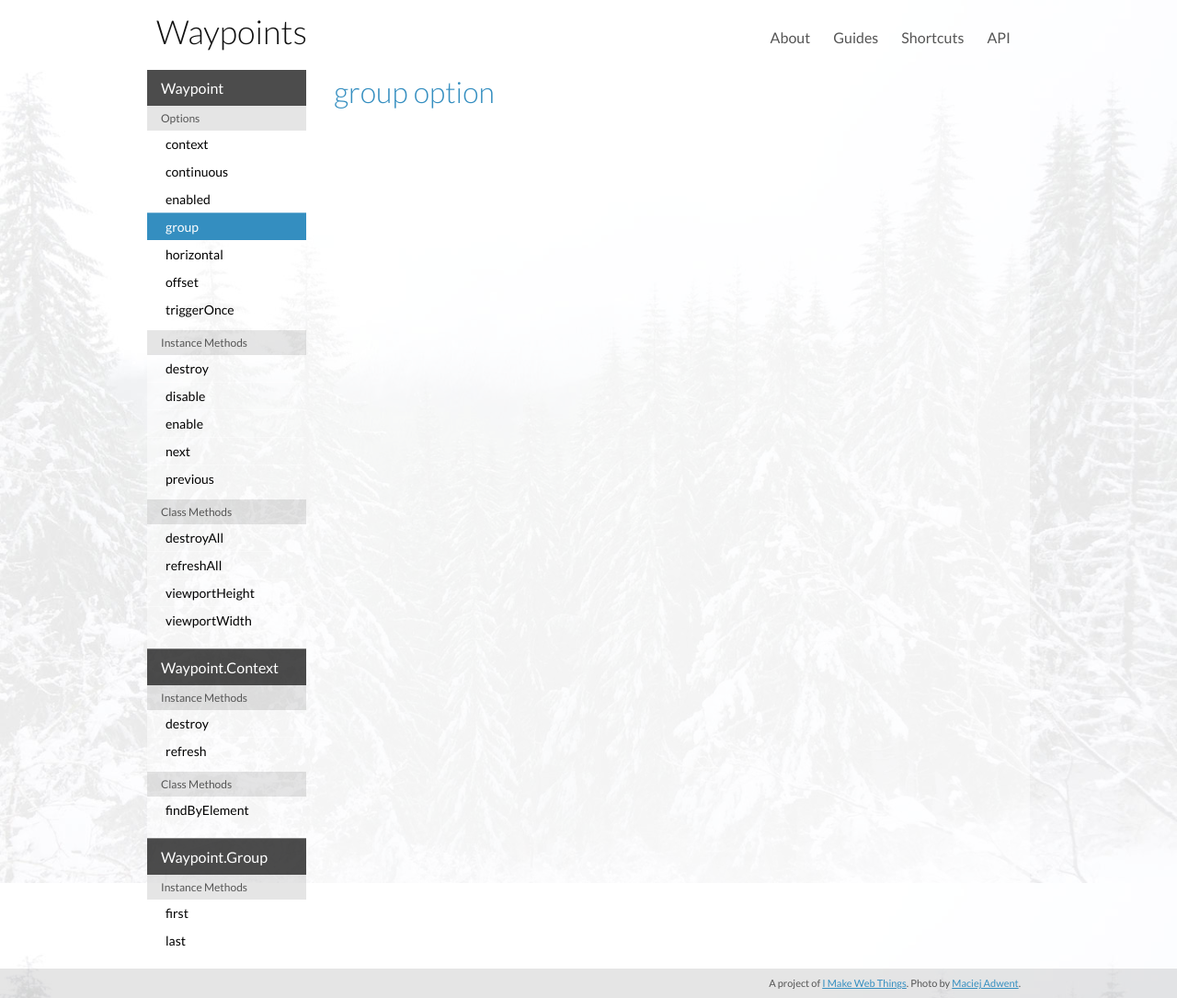
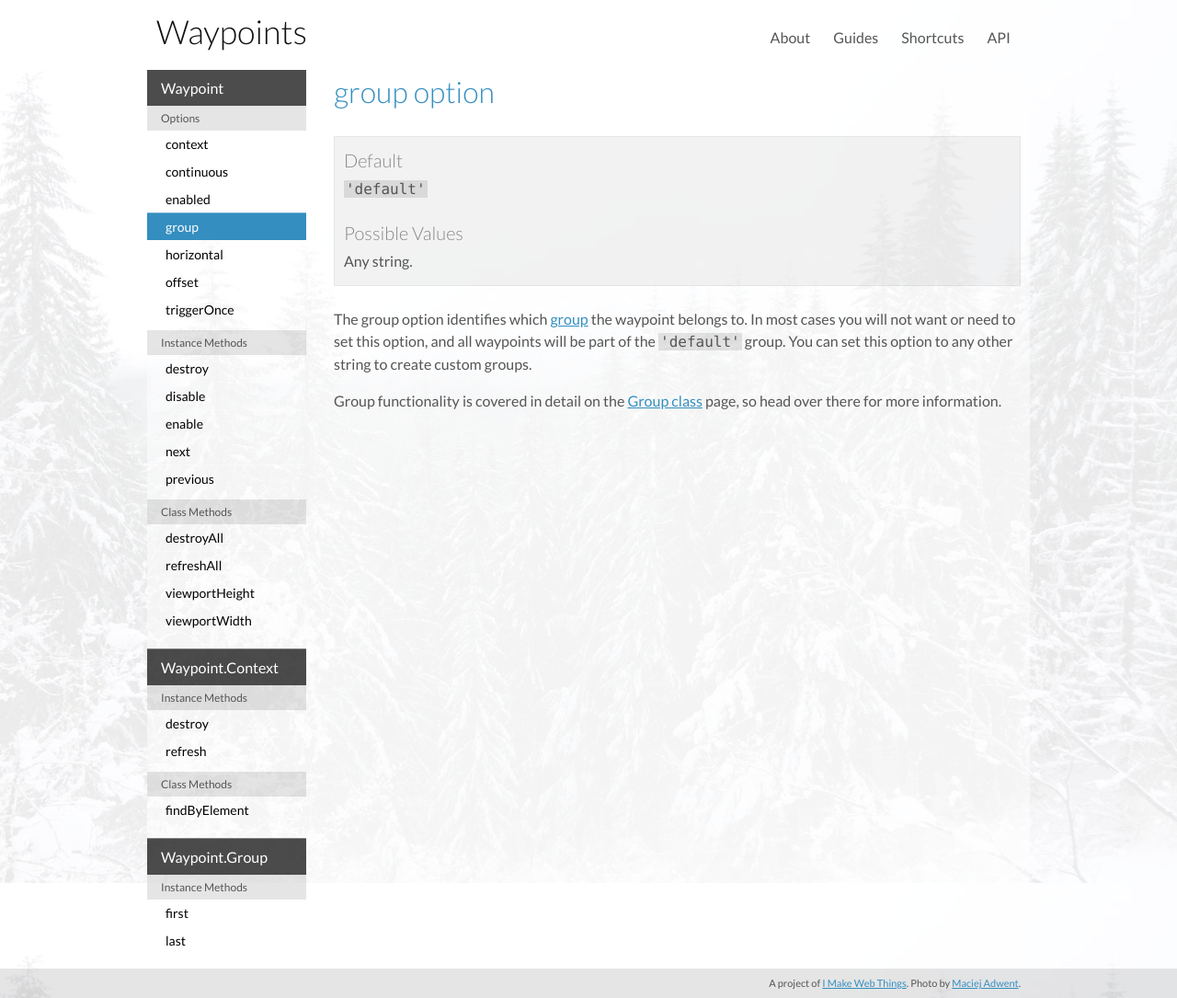
Before and after one commit to imakewebthings/waypoints, a Jekyll site: the page built from api/group-option/index.html, in a window 1280 px wide. Shown: the whole page at 92% size. Built offline with Jekyll 4.4.1, drawn with Linux system fonts in a browser that asks for light colours; nearby versions of some CDN libraries.

Commit message:
group option

```diff
--- a/api/continuous-option/index.html
+++ b/api/continuous-option/index.html
@@ -10,7 +10,7 @@
   <h3>Default</h3>
   <p><code>true</code></p>
   <h3>Possible Values</h3>
-  <p><code>true</code> or <code>false</code></p>
+  <p><code>true</code> or <code>false</code>.</p>
 </div>
 
 <p>The continuous option applies when a single scroll event would trigger multiple waypoints. A common case for this is if you're linking to a page fragment further down the page. In this first example, we have waypoints with continuous set to the default of true. If you click the link to jump past them you'll see they all trigger in order.</p>
--- a/api/enabled-option/index.html
+++ b/api/enabled-option/index.html
@@ -10,7 +10,7 @@
   <h3>Default</h3>
   <p><code>true</code></p>
   <h3>Possible Values</h3>
-  <p><code>true</code> or <code>false</code></p>
+  <p><code>true</code> or <code>false</code>.</p>
 </div>
 
 <p>Setting enabled to false is almost the same as calling <a href="../disable">disable</a> after creation, with one key difference. When a waypoint is created, one of the steps in the process is to check if the waypoint has already been passed in the down direction. If it has, the waypoint handler is immediately triggered. However, if <code>enabled: false</code> is set in the options, even that initial check will not occur. Notice one of the following waypoints triggers on page load, and the other does not.</p>
--- a/api/group-option/index.html
+++ b/api/group-option/index.html
@@ -5,3 +5,14 @@
 ---
 
 <h2>group option</h2>
+
+<div class="reference">
+  <h3>Default</h3>
+  <p><code>'default'</code></p>
+  <h3>Possible Values</h3>
+  <p>Any string.</p>
+</div>
+
+<p>The group option identifies which <a href="../group">group</a> the waypoint belongs to. In most cases you will not want or need to set this option, and all waypoints will be part of the <code>'default'</code> group. You can set this option to any other string to create custom groups.</p>
+
+<p>Group functionality is covered in detail on the <a href="../group">Group class</a> page, so head over there for more information.</p>
--- a/js/scripts.js
+++ b/js/scripts.js
@@ -202,10 +202,12 @@
         notify('Disabled after creation')
       },
       offset: 99999
-    })[0]
+    })
 
-    disableMe.disable()
-    $(disableMe.element).addClass('disabled')
+    if (disableMe.length) {
+      disableMe[0].disable()
+      $(disableMe[0].element).addClass('disabled')
+    }
 
     $('#enabled-false').waypoint({
       handler: function() {
```
